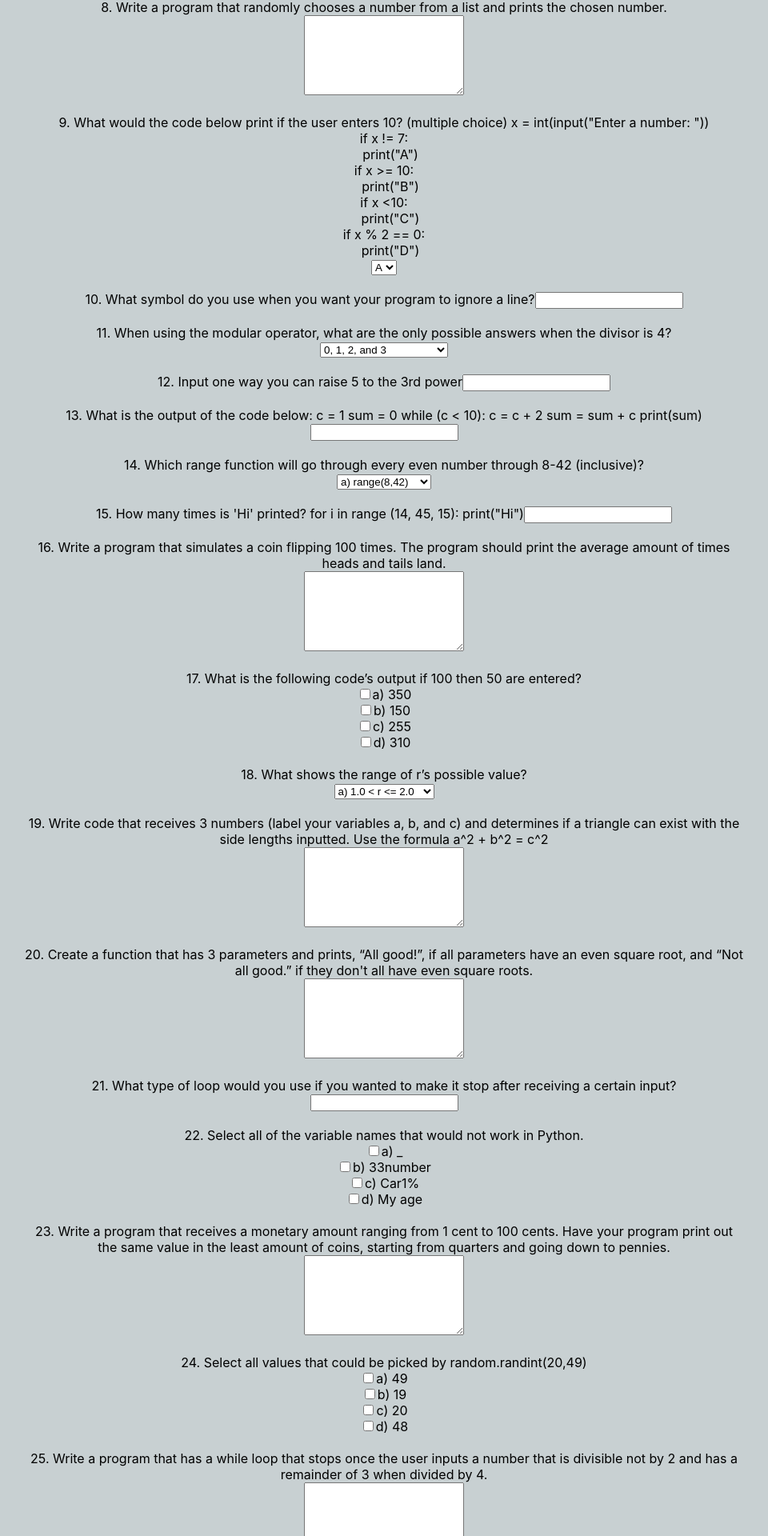
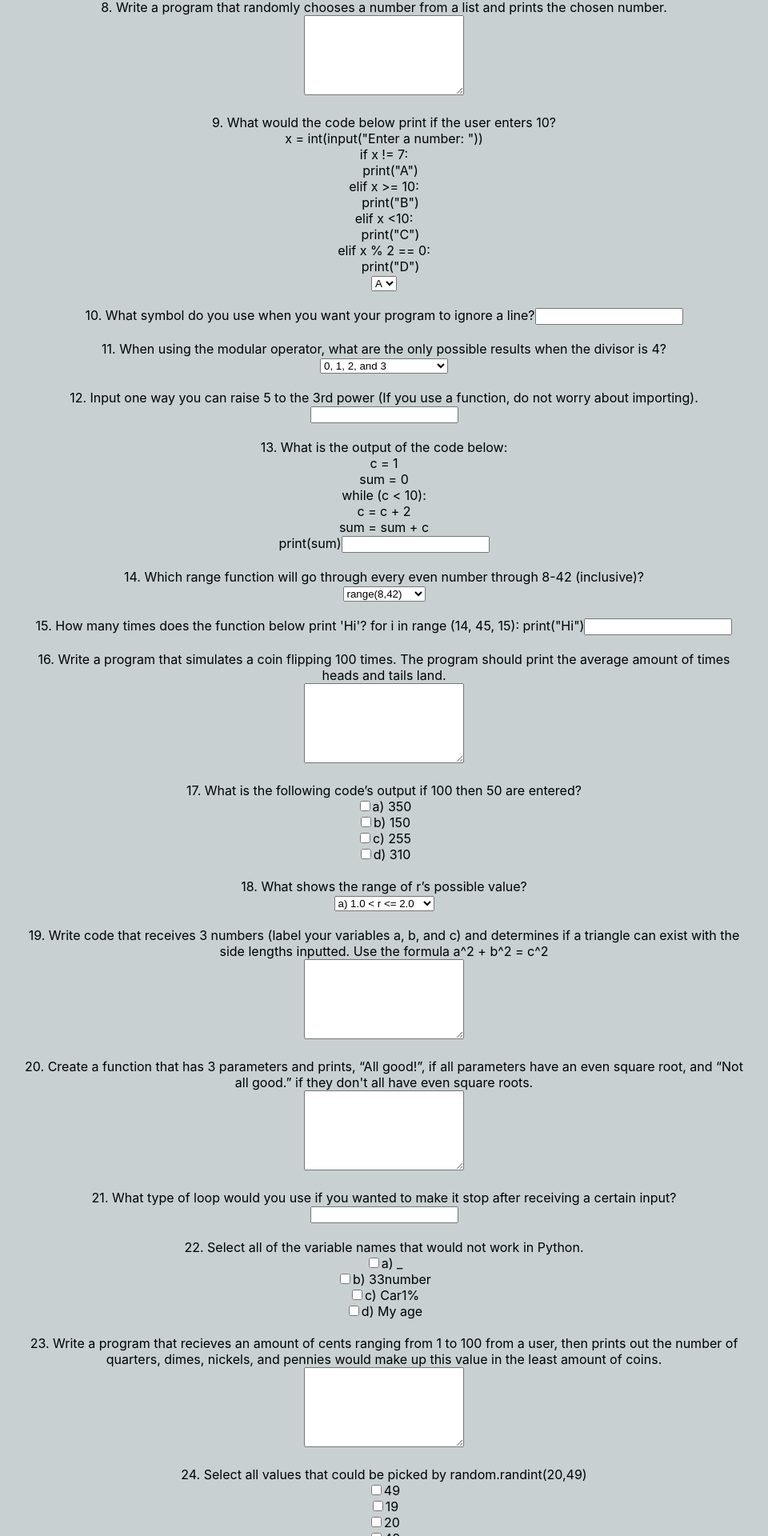
Before and after one commit to MD5595/SrtFlaskWebsite, a React (Create React App) app in the folder my-app/: page /PostTest in a window 1280 px wide. Shown: the part 662-2582 px from the top of the page at 80% size, without its empty margins (2-962 px from the left). Built offline with nearby package versions, Linux system fonts and the light colour scheme; no server answers.

Commit message:
Cleaning up posttest questions

```diff
--- a/my-app/src/pages/KeyPage.js
+++ b/my-app/src/pages/KeyPage.js
@@ -7,7 +7,7 @@ const KeyPage = () => {
 
     const handleClick = () => {
         if (inputValue.toLowerCase() === 'blank') {
-            navigate("/HomePage");
+            navigate("/PostTest");
         } else {
             navigate("/KeyPage");
         }
@@ -16,14 +16,11 @@ const KeyPage = () => {
     return (
         <div>
             <p>Enter the key to access the Post-Test</p>
-
             <input
                 type="text"
                 value={inputValue}
                 onChange={(e) => setInputValue(e.target.value)}
-
             />
-
             <button type="button" onClick={handleClick}>
                 Submit
             </button>
--- a/my-app/src/pages/PostTest.js
+++ b/my-app/src/pages/PostTest.js
@@ -28,78 +28,79 @@ function PostTest() {
         }
 
         // Question 3
-        const q3_answer = document.getElementById('answer3').value.toLowerCase();
-        if (q3_answer.includes("0") && q3_answer.includes("100")) {
-            score++;
-        }
+        const q3_answer = document.getElementById('answer3').value;
+         useEffect(() => {
+            let code = q3_answer;
+            axios.post('http://localhost:5000/pretestProgram', {username, code}).then(response => {
+                console.log("SUCCESS", response);
+            })
+                .catch(error => {
+                    console.error(error);
+                });
+        }, [x]);
 
         const q4_answer = document.getElementById('answer4').value.toLowerCase();
-        if (q4_answer.includes("placeholder") && q4_answer.includes("variables")) {
+        if (q4_answer.includes("parameter")) {
             score++;
         }
 
 // Question 5
         const q5_answer = document.getElementById('answer5').value.toLowerCase();
-// Check if the answer is correct
-        if (q5_answer.includes("inclusive")) {
+         if (q5_answer.includes("inclusive")) {
             score++;
         }
-
 // Question 6
         const q6_answer = document.getElementById('answer6').value.toLowerCase();
-// Check if the answer is correct
-        if (q6_answer.includes("math") && q6_answer.includes("fabs")) {
+        if (q6_answer.includes("math")) {
             score++;
         }
 
 // Question 7
         const q7_answer = document.getElementById('answer7').value.toLowerCase();
-// Check if the answer is correct
-        if (q7_answer.includes("48 46 44 42 40")) {
+         if (q7_answer.includes("48 46 44 42 40")) {
             score++;
         }
 
 // Question 8
         const q8_answer = document.getElementById('answer8').value.toLowerCase();
-// Check if the answer is correct
-// (Assuming the correct answer is to randomly choose a number from a list)
-        if (q8_answer.includes("random") && q8_answer.includes("list")) {
-            score++;
-        }
+        useEffect(() => {
+            let code = q8_answer;
+            axios.post('http://localhost:5000/pretestProgram', {username, code}).then(response => {
+            })
+                .catch(error => {
+                    console.error(error);
+                });
+        }, [x]);
 
 // Question 9
         const q9_answer = document.getElementById('answer9').value.toLowerCase();
-// Check if the answer is correct
-// (Assuming the correct answer is A, B, C, D)
-        if (q9_answer.includes("a") && q9_answer.includes("b") && q9_answer.includes("c") && q9_answer.includes("d")) {
+        if (q9_answer.includes("a")) {
             score++;
         }
 
 // Question 10
         const q10_answer = document.getElementById('answer10').value.toLowerCase();
-        if (q10_answer.includes("symbol") && q10_answer.includes("ignore")) {
+        if (q10_answer.includes("#")) {
             score++;
         }
 
 // Question 11
         const q11_answer = document.getElementById('answer11').value.toLowerCase();
-// Check if the answer is correct
-// (Assuming the correct answers are 0, 1, 2, 3)
-        if (q11_answer.includes("0") && q11_answer.includes("1") && q11_answer.includes("2") && q11_answer.includes("3")) {
+
+        if (q11_answer.includes("a")) {
             score++;
         }
 
 // Question 12
         const q12_answer = document.getElementById('answer12').value.toLowerCase();
 
-        if (q12_answer.includes("5^^5") || q12_answer.includes("5.pow(5)")) {
+        if (q12_answer.includes("5**3") || q12_answer.includes("pow(5,3)")|| q12_answer.includes("math.pow(5,3)")) {
             score++;
         }
 
 // Question 13
         const q13_answer = document.getElementById('answer13').value.toLowerCase();
-// Check if the answer is correct
-        if (q13_answer.includes("25")) {
+        if (q13_answer.includes("35")) {
             score++;
         }
 
@@ -112,9 +113,10 @@ function PostTest() {
 
 // Question 15
         const q15_answer = document.getElementById('answer15').value.toLowerCase();
-        if (q15_answer.includes("0")) {
+        if (q15_answer.includes("3")) {
             score++;
         }
+
     }
 
     return (
@@ -158,22 +160,22 @@ function PostTest() {
    <br/><br/>
 
             {/* Question 9 */}
-            <label htmlFor="answer9">9. What would the code below print if the user enters 10? (multiple choice)
-                x = int(input("Enter a number: "))
+            <label htmlFor="answer9">9. What would the code below print if the user enters 10?
+               <br/> x = int(input("Enter a number: "))
                 <br/>
                 if x != 7:
                 <br/>
                 &emsp;print("A")
                 <br/>
-                if x &gt;= 10:
+                elif x &gt;= 10:
                 <br/>
                 &emsp;print("B")
                 <br/>
-                if x &lt;10:
+                elif x &lt;10:
                 <br/>
                 &emsp;print("C")
                 <br/>
-                if x % 2 == 0:
+                elif x % 2 == 0:
                 <br/>
                 &emsp;print("D")
             </label>
@@ -191,7 +193,7 @@ function PostTest() {
             <input type="text" id="answer10"/>
             <br/><br/>
             {/* Question 11 */}
-            <label htmlFor="answer11">11. When using the modular operator, what are the only possible answers when
+            <label htmlFor="answer11">11. When using the modular operator, what are the only possible results when
                 the divisor is 4?
                 <br/>
 
@@ -204,17 +206,17 @@ function PostTest() {
             </select>
             <br/><br/>
             {/* Question 12 */}
-            <label htmlFor="answer12">12. Input one way you can raise 5 to the 3rd power</label>
+            <label htmlFor="answer12">12. Input one way you can raise 5 to the 3rd power (If you use a function, do not worry about importing).</label>
             <input type="text" id="answer12"/>
             <br/><br/>
             {/* Question 13 */}
             <label htmlFor="answer13">13. What is the output of the code below:
-                c = 1
-                sum = 0
-                while (c &lt; 10):
-                c = c + 2
-                sum = sum + c
-                print(sum)</label>
+                <br/>c = 1
+                <br/>sum = 0
+                <br/>while (c &lt; 10):
+                <br/>c = c + 2
+                <br/>sum = sum + c
+                <br/>print(sum)</label>
             <input type="text" id="answer13"/>
             <br/><br/>
             {/* Question 14 */}
@@ -223,15 +225,15 @@ function PostTest() {
                 (inclusive)?
                 <br/>
                 <select id="answer14">
-                    <option value="a">a) range(8,42)</option>
-                    <option value="b">b) range(8,44,2)</option>
-                    <option value="c">c) range(2,8,44)</option>
-                    <option value="d">d) range(8,42,2)</option>
+                    <option value="a">range(8,42)</option>
+                    <option value="b">range(8,44,2)</option>
+                    <option value="c">range(2,8,44)</option>
+                    <option value="d">range(8,42,2)</option>
                 </select>
             </label>
             <br/><br/>
             {/* Question 15 */}
-            <label htmlFor="answer15">15. How many times is 'Hi' printed?
+            <label htmlFor="answer15">15. How many times does the function below print 'Hi'?
                 for i in range (14, 45, 15):
                 print("Hi")</label>
             <input type="text" id="answer15"/>
@@ -305,25 +307,25 @@ function PostTest() {
             </label>
             <br/><br/>
             {/* Question 23 */}
-            <label htmlFor="answer1">23. Write a program that receives a monetary amount ranging from 1 cent to
-                100 cents. Have your program print out the same value in the least amount of coins, starting from
-                quarters and going down to pennies.</label><br/>
+            <label htmlFor="answer1">23. Write a program that recieves an amount of cents ranging from 1 to 100 from a user,
+                then prints out the number of quarters, dimes, nickels, and pennies would make up this value in the
+            least amount of coins. </label><br/>
                 <textarea id="answer23" style={{width: '200px', height: '100px'}}/>
    <br/><br/>
             {/* Question 24 */}
             <label htmlFor="answer24">24. Select all values that could be picked by random.randint(20,49)
                 <br/>
                 <input type="checkbox" id="a" name="answer24" value="a"/>
-                <label htmlFor="a">a) 49</label>
+                <label htmlFor="a">49</label>
                 <br/>
                 <input type="checkbox" id="b" name="answer24" value="b"/>
-                <label htmlFor="b">b) 19</label>
+                <label htmlFor="b">19</label>
                 <br/>
                 <input type="checkbox" id="c" name="answer24" value="c"/>
-                <label htmlFor="c">c) 20</label>
+                <label htmlFor="c">20</label>
                 <br/>
                 <input type="checkbox" id="d" name="answer24" value="d"/>
-                <label htmlFor="d">d) 48</label>
+                <label htmlFor="d">48</label>
             </label>
             <br/><br/>
             {/* Question 25 */}
```
